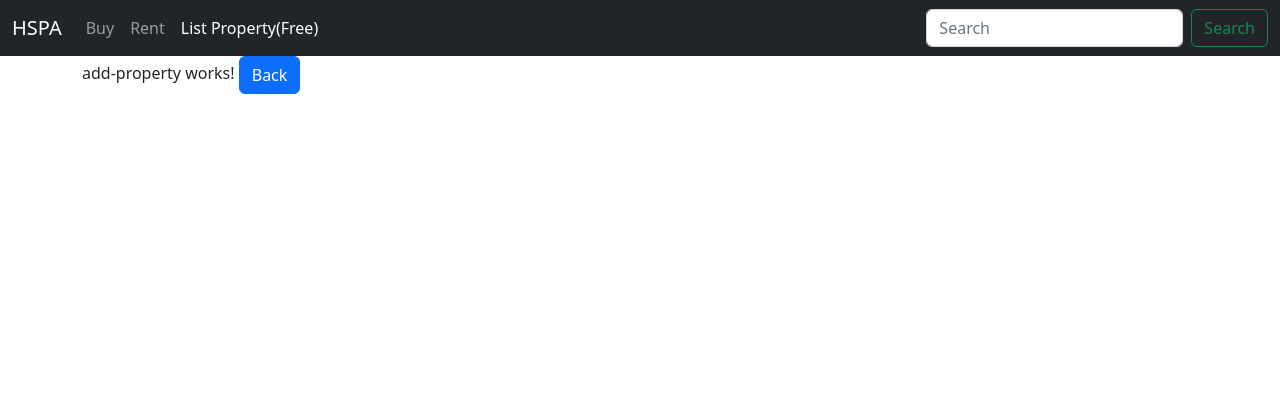
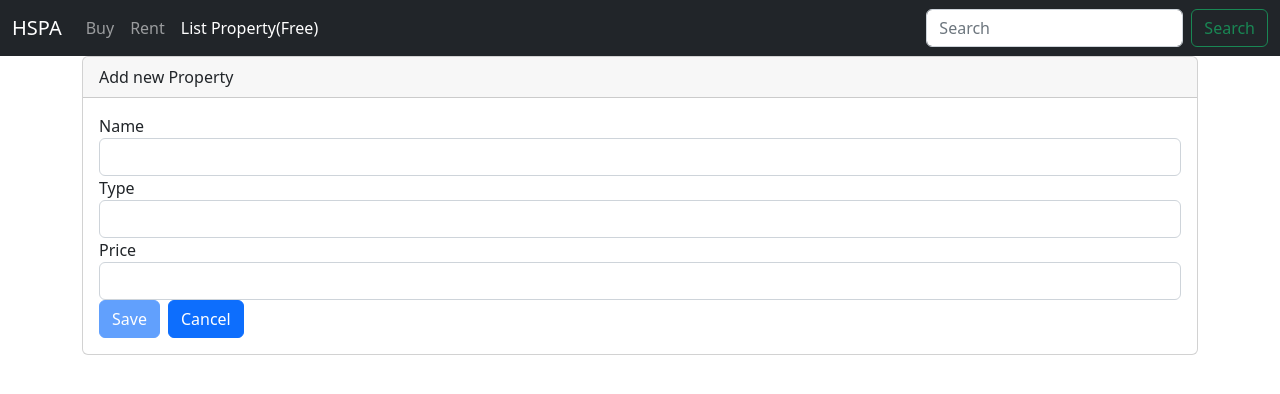
Before and after one commit to kravindra1415/realEstate, an Angular app: page /add-property in a window 1280 px wide. Shown: the top 394 px of the page. Built offline with nearby package versions, Linux system fonts and the light colour scheme.

Commit message:
Template-Driven forms

```diff
--- a/src/app/property/add-property/add-property.component.css
+++ b/src/app/property/add-property/add-property.component.css
@@ -0,0 +1,7 @@
+.ng-invalid.ng-touched {
+    border-color: red;
+}
+
+.error-block {
+    color: red;
+}
--- a/src/app/property/add-property/add-property.component.html
+++ b/src/app/property/add-property/add-property.component.html
@@ -1,5 +1,38 @@
-<p>
+<div class="card">
+  <div class="card-header">
+    Add new Property
+  </div>
+  <div class="card-body">
+    <form #Form="ngForm" (ngSubmit)="onSubmit()">
+      <div class="form-group col-12">
+        <label for="name">Name</label>
+        <input type="text" class="form-control" name="Name" ngModel #nameData='ngModel' minlength="5" required>
+        <span *ngIf="nameData.invalid && nameData.touched" class="error-block">
+          <span *ngIf="nameData.errors?.['required']">Provide name</span>
+          <span *ngIf="nameData.errors?.['minlength']">name must be greater than 5 chracters.</span>
+        </span>
+      </div>
+
+      <div class="form-group col-12">
+        <label for="type">Type</label>
+        <input type="text" class="form-control" name="Type" ngModel>
+      </div>
+
+      <div class="form-group col-12">
+        <label for="price">Price</label>
+        <input type="text" class="form-control" name="Price" ngModel>
+      </div>
+
+      <div class="form-group col-12">
+        <button [disabled]="Form.invalid" type="submit" class="btn btn-primary me-2">Save</button>
+        <button type="reset" class="btn btn-primary">Cancel</button>
+      </div>
+    </form>
+  </div>
+</div>
+
+
+<!-- <p>
   add-property works!
-
   <button class="btn btn-primary" (click)="onBack()">Back</button>
-</p>
+</p> -->
--- a/src/app/property/add-property/add-property.component.ts
+++ b/src/app/property/add-property/add-property.component.ts
@@ -1,13 +1,15 @@
-import { Component, OnInit } from '@angular/core';
+import { Component, OnInit, ViewChild } from '@angular/core';
 import { Router } from '@angular/router';
+import { NgForm } from '@angular/forms'
 
 @Component({
   selector: 'app-add-property',
   templateUrl: './add-property.component.html',
-  styleUrls: ['./add-property.component.css']
+  styleUrls: ['./add-property.component.css'],
 })
 export class AddPropertyComponent implements OnInit {
 
+  @ViewChild('Form') addPropertyForm: NgForm | undefined;
   constructor(private router: Router) { }
 
   ngOnInit() {
@@ -17,4 +19,10 @@ export class AddPropertyComponent implements OnInit {
     this.router.navigate(['/']);
   }
 
+  onSubmit() {
+    //console.warn(formData);
+    console.warn(this.addPropertyForm);
+
+  }
+
 }
--- a/src/app/service/housing.service.ts
+++ b/src/app/service/housing.service.ts
@@ -7,6 +7,7 @@ import { Observable } from 'rxjs';
 @Injectable({
   providedIn: 'root'
 })
+
 export class HousingService {
   constructor(private _httpClient: HttpClient) { }
 
```
Also changed, not shown: src/app/app.module.ts (+6 -2 lines).
